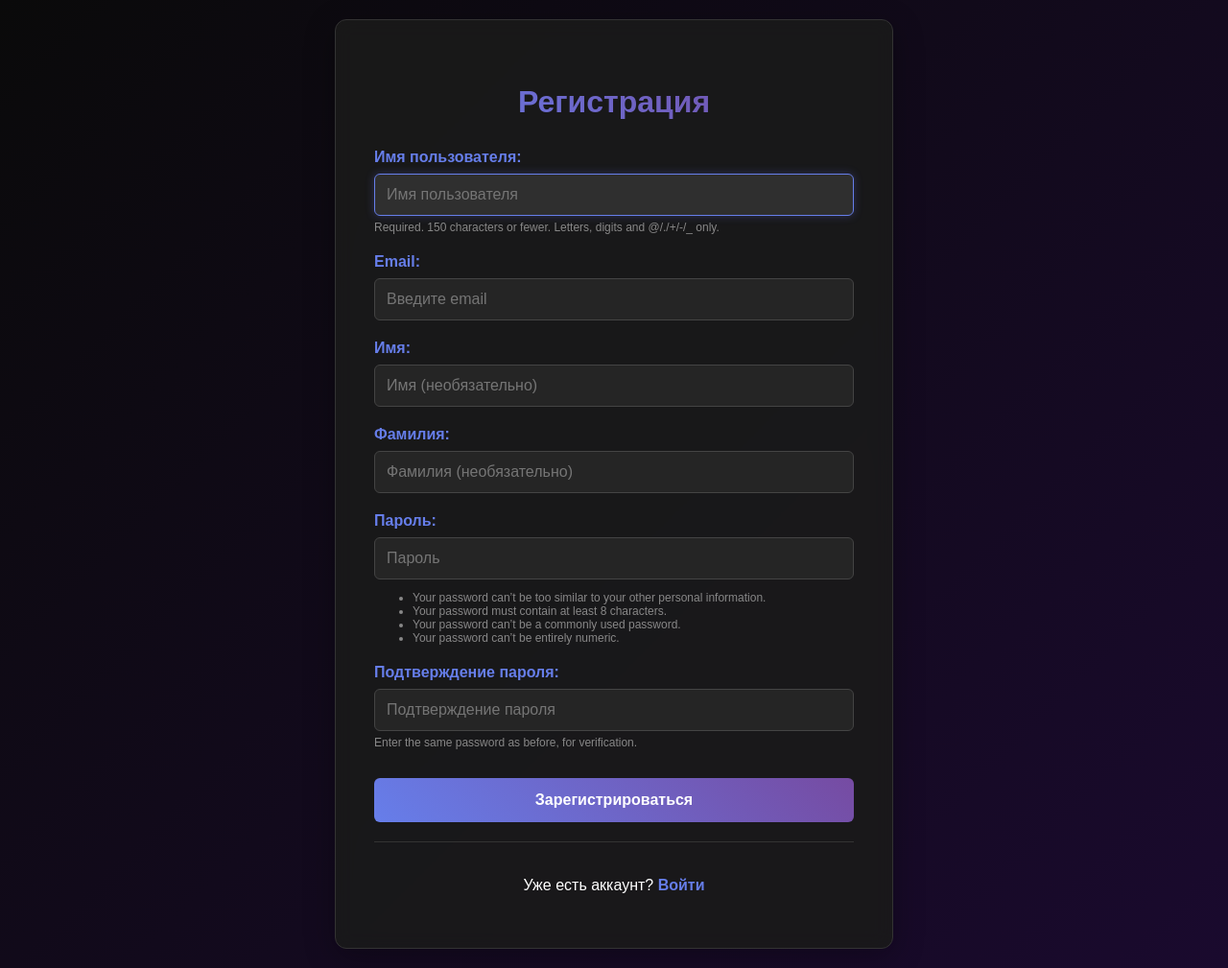
After one commit to sakovolga/SpaceEye, a Django app: page /register/ in a window 1280 px wide. The commit adds this page. Shown: the whole page at 96% size. Run offline with Django 5.2, Linux system fonts and the light colour scheme.

Commit message:
feature: add registration

```diff
--- /dev/null
+++ b/spaceeye/main/forms.py
@@ -0,0 +1,58 @@
+from django import forms
+from django.contrib.auth.forms import UserCreationForm
+from django.contrib.auth.models import User
+
+
+class CustomUserCreationForm(UserCreationForm):
+    email = forms.EmailField(
+        required=True,
+        widget=forms.EmailInput(attrs={
+            'class': 'form-control',
+            'placeholder': 'Введите email'
+        })
+    )
+    first_name = forms.CharField(
+        max_length=30,
+        required=False,
+        widget=forms.TextInput(attrs={
+            'class': 'form-control',
+            'placeholder': 'Имя (необязательно)'
+        })
+    )
+    last_name = forms.CharField(
+        max_length=30,
+        required=False,
+        widget=forms.TextInput(attrs={
+            'class': 'form-control',
+            'placeholder': 'Фамилия (необязательно)'
+        })
+    )
+
+    class Meta:
+        model = User
+        fields = ('username', 'email', 'first_name', 'last_name', 'password1', 'password2')
+
+    def __init__(self, *args, **kwargs):
+        super().__init__(*args, **kwargs)
+        # Добавляем Bootstrap классы к полям формы
+        self.fields['username'].widget.attrs.update({
+            'class': 'form-control',
+            'placeholder': 'Имя пользователя'
+        })
+        self.fields['password1'].widget.attrs.update({
+            'class': 'form-control',
+            'placeholder': 'Пароль'
+        })
+        self.fields['password2'].widget.attrs.update({
+            'class': 'form-control',
+            'placeholder': 'Подтверждение пароля'
+        })
+
+    def save(self, commit=True):
+        user = super().save(commit=False)
+        user.email = self.cleaned_data['email']
+        user.first_name = self.cleaned_data['first_name']
+        user.last_name = self.cleaned_data['last_name']
+        if commit:
+            user.save()
+        return user
--- a/spaceeye/main/templates/main/base.html
+++ b/spaceeye/main/templates/main/base.html
@@ -36,6 +36,8 @@
                         </button>
                     </form>
                 {% else %}
+                    <a class="nav-link {% if request.resolver_match.url_name == 'register' %}active{% endif %}"
+                       href="{% url 'main:register' %}">Регистрация</a>
                     <a class="nav-link {% if request.resolver_match.url_name == 'login' %}active{% endif %}"
                        href="{% url 'login' %}">Войти</a>
                 {% endif %}
--- /dev/null
+++ b/spaceeye/main/templates/registration/register.html
@@ -0,0 +1,257 @@
+<!DOCTYPE html>
+<html lang="ru">
+<head>
+    <meta charset="UTF-8">
+    <meta name="viewport" content="width=device-width, initial-scale=1.0">
+    <title>Регистрация - SpaceEye</title>
+    <style>
+        body {
+            font-family: Arial, sans-serif;
+            background: linear-gradient(135deg, #0a0a0a 0%, #1a0a2e 100%);
+            color: white;
+            min-height: 100vh;
+            margin: 0;
+            padding: 20px;
+            display: flex;
+            justify-content: center;
+            align-items: center;
+        }
+
+        .register-container {
+            background: rgba(26, 26, 26, 0.9);
+            padding: 40px;
+            border-radius: 12px;
+            box-shadow: 0 8px 32px rgba(0, 0, 0, 0.3);
+            backdrop-filter: blur(10px);
+            border: 1px solid #333;
+            width: 100%;
+            max-width: 500px;
+        }
+
+        .register-form h2 {
+            text-align: center;
+            margin-bottom: 30px;
+            background: linear-gradient(45deg, #667eea 0%, #764ba2 100%);
+            -webkit-background-clip: text;
+            -webkit-text-fill-color: transparent;
+            background-clip: text;
+            font-size: 2rem;
+        }
+
+        .form-group {
+            margin-bottom: 20px;
+        }
+
+        .form-group label {
+            display: block;
+            margin-bottom: 8px;
+            font-weight: bold;
+            color: #667eea;
+        }
+
+        .form-control {
+            width: 100%;
+            padding: 12px;
+            border: 1px solid #444;
+            border-radius: 6px;
+            font-size: 16px;
+            background: rgba(40, 40, 40, 0.8);
+            color: white;
+            transition: all 0.3s;
+            box-sizing: border-box;
+        }
+
+        .form-control:focus {
+            border-color: #667eea;
+            outline: none;
+            box-shadow: 0 0 10px rgba(102, 126, 234, 0.3);
+            background: rgba(50, 50, 50, 0.9);
+        }
+
+        .btn-register {
+            width: 100%;
+            padding: 14px;
+            background: linear-gradient(45deg, #667eea 0%, #764ba2 100%);
+            color: white;
+            border: none;
+            border-radius: 6px;
+            font-size: 16px;
+            font-weight: bold;
+            cursor: pointer;
+            transition: all 0.3s;
+            margin-top: 10px;
+        }
+
+        .btn-register:hover {
+            background: linear-gradient(45deg, #764ba2 0%, #667eea 100%);
+            transform: translateY(-2px);
+            box-shadow: 0 6px 20px rgba(102, 126, 234, 0.4);
+        }
+
+        .form-errors {
+            color: #e74c3c;
+            margin-bottom: 15px;
+            padding: 10px;
+            background: rgba(231, 76, 60, 0.1);
+            border: 1px solid rgba(231, 76, 60, 0.3);
+            border-radius: 4px;
+            font-size: 14px;
+        }
+
+        .form-errors ul {
+            margin: 0;
+            padding-left: 20px;
+        }
+
+        .login-link {
+            text-align: center;
+            margin-top: 20px;
+            padding-top: 20px;
+            border-top: 1px solid #333;
+        }
+
+        .login-link a {
+            color: #667eea;
+            text-decoration: none;
+            font-weight: bold;
+            transition: color 0.3s;
+        }
+
+        .login-link a:hover {
+            color: #764ba2;
+        }
+
+        .help-text {
+            font-size: 12px;
+            color: #888;
+            margin-top: 5px;
+        }
+
+        .messages {
+            margin-bottom: 20px;
+        }
+
+        .alert {
+            padding: 12px;
+            border-radius: 6px;
+            margin-bottom: 10px;
+        }
+
+        .alert-success {
+            background: rgba(40, 167, 69, 0.1);
+            border: 1px solid rgba(40, 167, 69, 0.3);
+            color: #28a745;
+        }
+
+        .alert-error {
+            background: rgba(231, 76, 60, 0.1);
+            border: 1px solid rgba(231, 76, 60, 0.3);
+            color: #e74c3c;
+        }
+    </style>
+</head>
+<body>
+    <div class="register-container">
+        <div class="register-form">
+            <h2>Регистрация</h2>
+
+            <!-- Сообщения -->
+            {% if messages %}
+                <div class="messages">
+                    {% for message in messages %}
+                        <div class="alert alert-{{ message.tags }}">
+                            {{ message }}
+                        </div>
+                    {% endfor %}
+                </div>
+            {% endif %}
+
+            <!-- Ошибки формы -->
+            {% if form.non_field_errors %}
+                <div class="form-errors">
+                    {{ form.non_field_errors }}
+                </div>
+            {% endif %}
+
+            <form method="post">
+                {% csrf_token %}
+
+                <div class="form-group">
+                    <label for="{{ form.username.id_for_label }}">Имя пользователя:</label>
+                    {{ form.username }}
+                    {% if form.username.errors %}
+                        <div class="form-errors">
+                            {{ form.username.errors }}
+                        </div>
+                    {% endif %}
+                    {% if form.username.help_text %}
+                        <div class="help-text">{{ form.username.help_text }}</div>
+                    {% endif %}
+                </div>
+
+                <div class="form-group">
+                    <label for="{{ form.email.id_for_label }}">Email:</label>
+                    {{ form.email }}
+                    {% if form.email.errors %}
+                        <div class="form-errors">
+                            {{ form.email.errors }}
+                        </div>
+                    {% endif %}
+                </div>
+
+                <div class="form-group">
+                    <label for="{{ form.first_name.id_for_label }}">Имя:</label>
+                    {{ form.first_name }}
+                    {% if form.first_name.errors %}
+                        <div class="form-errors">
+                            {{ form.first_name.errors }}
+                        </div>
+                    {% endif %}
+                </div>
+
+                <div class="form-group">
+                    <label for="{{ form.last_name.id_for_label }}">Фамилия:</label>
+                    {{ form.last_name }}
+                    {% if form.last_name.errors %}
+                        <div class="form-errors">
+                            {{ form.last_name.errors }}
+                        </div>
+                    {% endif %}
+                </div>
+
+                <div class="form-group">
+                    <label for="{{ form.password1.id_for_label }}">Пароль:</label>
+                    {{ form.password1 }}
+                    {% if form.password1.errors %}
+                        <div class="form-errors">
+                            {{ form.password1.errors }}
+                        </div>
+                    {% endif %}
+                    {% if form.password1.help_text %}
+                        <div class="help-text">{{ form.password1.help_text }}</div>
+                    {% endif %}
+                </div>
+
+                <div class="form-group">
+                    <label for="{{ form.password2.id_for_label }}">Подтверждение пароля:</label>
+                    {{ form.password2 }}
+                    {% if form.password2.errors %}
+                        <div class="form-errors">
+                            {{ form.password2.errors }}
+                        </div>
+                    {% endif %}
+                    {% if form.password2.help_text %}
+                        <div class="help-text">{{ form.password2.help_text }}</div>
+                    {% endif %}
+                </div>
+
+                <button type="submit" class="btn-register">Зарегистрироваться</button>
+            </form>
+
+            <div class="login-link">
+                <p>Уже есть аккаунт? <a href="{% url 'login' %}">Войти</a></p>
+            </div>
+        </div>
+    </div>
+</body>
+</html>
--- a/spaceeye/main/urls.py
+++ b/spaceeye/main/urls.py
@@ -10,7 +10,8 @@ urlpatterns = [
     path('mars-rover/', views.mars_rover_photos, name='mars_rover'),
     path('api/data/', views.api_data_ajax, name='api_data_ajax'),
 
-# Авторизация
+    # Авторизация
     path('login/', auth_views.LoginView.as_view(template_name='main/login.html'), name='login'),
     path('logout/', auth_views.LogoutView.as_view(next_page='index'), name='logout'),
+    path('register/', views.register_view, name='register'),
 ]
--- a/spaceeye/main/views.py
+++ b/spaceeye/main/views.py
@@ -2,11 +2,14 @@ from datetime import timedelta, datetime
 
 from django.contrib.auth.decorators import login_required
 from django.http import JsonResponse
-from django.shortcuts import render
 from django.core.cache import cache
 from django.conf import settings
 import requests
 import logging
+from django.shortcuts import render, redirect
+from django.contrib.auth import login
+from django.contrib import messages
+from .forms import CustomUserCreationForm
 
 logger = logging.getLogger(__name__)
 
@@ -168,3 +171,20 @@ def api_data_ajax(request):
         data = {'error': 'Invalid API type'}
 
     return JsonResponse(data)
+
+
+def register_view(request):
+    """Регистрация нового пользователя"""
+    if request.method == 'POST':
+        form = CustomUserCreationForm(request.POST)
+        if form.is_valid():
+            user = form.save()
+            login(request, user)  # Автоматически входим после регистрации
+            messages.success(request, f'Добро пожаловать, {user.username}! Вы успешно зарегистрировались.')
+            return redirect('main:index')
+        else:
+            messages.error(request, 'Пожалуйста, исправьте ошибки в форме.')
+    else:
+        form = CustomUserCreationForm()
+
+    return render(request, 'registration/register.html', {'form': form})
--- a/spaceeye/spaceeye/urls.py
+++ b/spaceeye/spaceeye/urls.py
@@ -20,5 +20,6 @@ from django.urls import path, include
 urlpatterns = [
     path('admin/', admin.site.urls),
     path('', include('main.urls')),
-    path('accounts/', include('django.contrib.auth.urls'))
+    path('accounts/', include('django.contrib.auth.urls')),
+    path('accounts/register/', include('main.urls'))
 ]
```
Also changed, not shown: spaceeye/main/templates/registration/login.html (+104 -9 lines).
